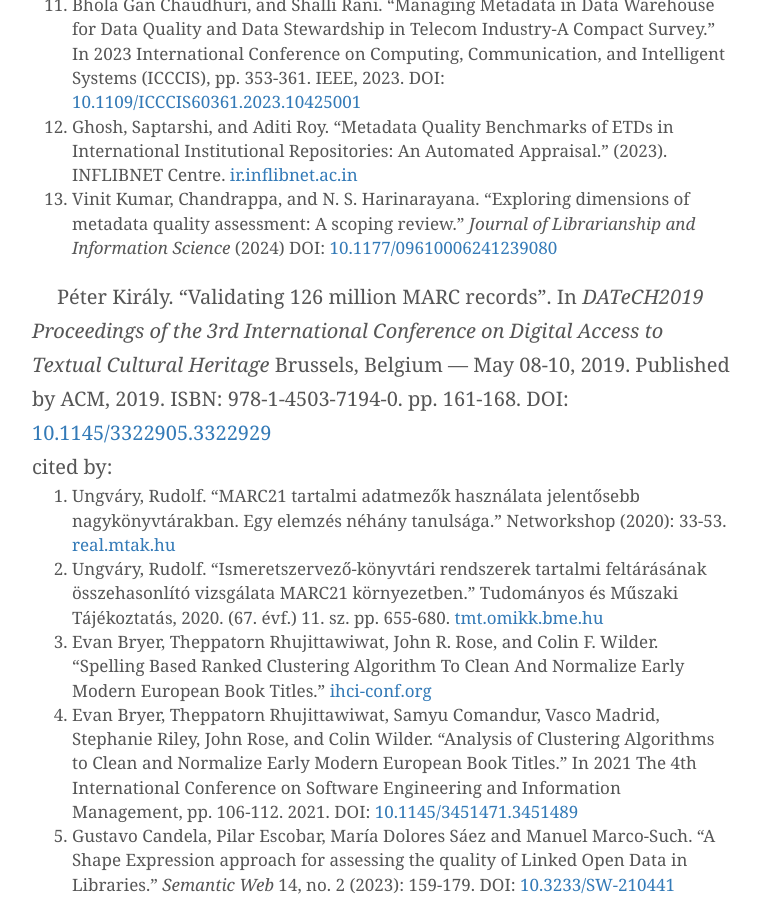
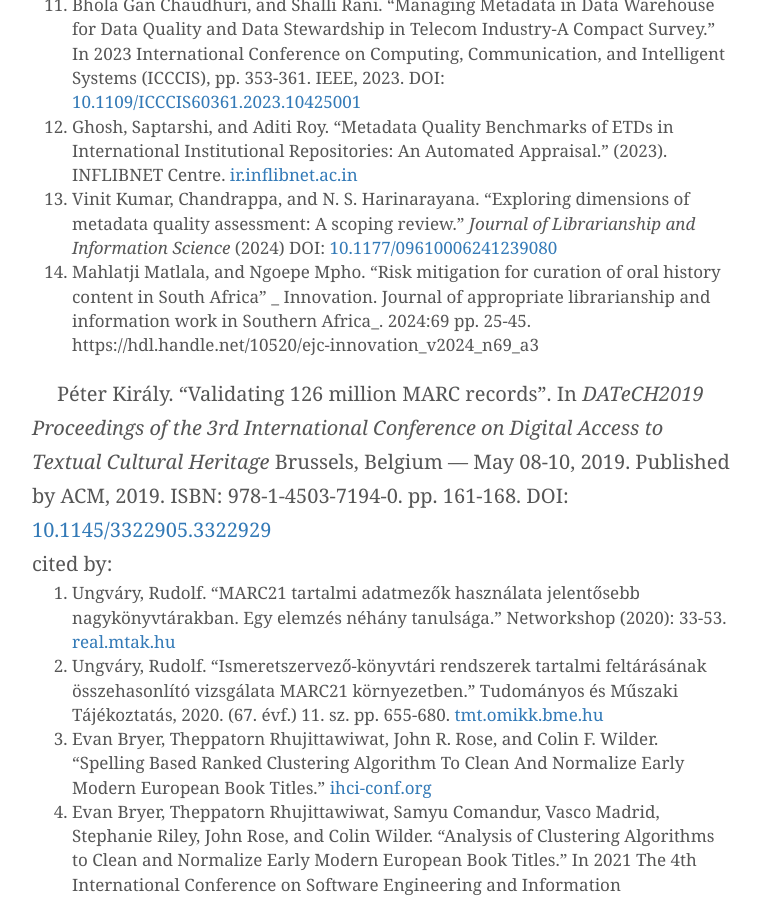
Before and after one commit to pkiraly/pkiraly.github.io, a Jekyll site: the page built from about.md, in a window 1280 px wide and 900 px high, scrolled down 13074 px. Shown: the whole window, without its empty margins (258-1019 px from the left). Built offline with Jekyll 4.4.1, drawn with Linux system fonts in a browser that asks for light colours; nearby versions of some CDN libraries; some web fonts are replaced; comment, search, counter and statistics services are not loaded; some of the changed text lies outside the part shown.

Commit message:
Matlala - Mpho, 2024.; Vasylenko, 2024

```diff
--- a/about.md
+++ b/about.md
@@ -186,6 +186,8 @@
 11. Bhola Gan Chaudhuri, and Shalli Rani. "Managing Metadata in Data Warehouse for Data Quality and Data Stewardship in Telecom Industry-A Compact Survey." In 2023 International Conference on Computing, Communication, and Intelligent Systems (ICCCIS), pp. 353-361. IEEE, 2023. DOI: [10.1109/ICCCIS60361.2023.10425001](https://doi.org/10.1109/ICCCIS60361.2023.10425001)
 12. Ghosh, Saptarshi, and Aditi Roy. "Metadata Quality Benchmarks of ETDs in International Institutional Repositories: An Automated Appraisal." (2023). INFLIBNET Centre. [ir.inflibnet.ac.in](http://ir.inflibnet.ac.in/handle/1944/2437)
 13. Vinit Kumar, Chandrappa, and N. S. Harinarayana. "Exploring dimensions of metadata quality assessment: A scoping review." _Journal of Librarianship and Information Science_ (2024) DOI: [10.1177/09610006241239080](https://doi.org/10.1177/09610006241239080)
+14. Mahlatji Matlala, and Ngoepe Mpho. "Risk mitigation for curation of oral history content in South Africa" _ Innovation. Journal of appropriate librarianship and information work in Southern Africa_. 2024:69 pp. 25-45. https://hdl.handle.net/10520/ejc-innovation_v2024_n69_a3
+
 
 Péter Király. “Validating 126 million MARC records”. In *DATeCH2019 Proceedings of the 3rd International Conference on Digital Access to Textual Cultural Heritage* Brussels, Belgium — May 08-10, 2019. Published by ACM, 2019. ISBN: 978-1-4503-7194-0. pp. 161-168. DOI: [10.1145/3322905.3322929](https://doi.org/10.1145/3322905.3322929)<br/>
 cited by:<br/>
@@ -270,6 +272,7 @@
 4. Alíz Horváth, Cosima Wagner, David Joseph Wrisley, Joanne Bernardi, Aanya Chadha, Danielle Garcia, Till Grallert, Sharanya Ghosh, Yuri Ishida, Aleksandra Kaye, Ahac Meden, Kiyonori Nagasaki, Dylan Palmer, Hugo Scheithauer, Marta Świetlik, Jeffrey Tharsen, Yifan Wang. "Multilinguality in Action: Towards Linguistic Diversity and Inclusion in Digital Humanities". _magazén_, 2024. 5(2), pp. 179‑196. DOI [10.30687/mag/2724‑3923/2024/02/001](https://doi.org/10.30687/mag/2724‑3923/2024/02/001)
 5. Andrea Farina, and Barbara McGillivray. "The Journal of Open Humanities Data. Bridging open data and Wikidata for the Humanities." Poster submission. _Wikidata and Research conference_. 2024 [openreview.net](https://openreview.net/forum?id=YzLzBkneKb)
 6. Zehra Taşkın. "Sustaining the “frozen footprints” of scholarly communication through open citations." _Journal of the Association for Information Science and Technology_, 2025. pp. 1–17. DOI: [10.1002/asi.24982](https://doi.org/10.1002/asi.24982)
+7. Oleh Vasylenko. "Розробка принципів суміщення бібліографічних записів для автоматизації зведеного каталогу." _International Science Journal of Engineering & Agriculture_ 4, no. 1 (2025): 111-121. DOI: [10.46299/j.isjea.20250401.10](https://doi.org/10.46299/j.isjea.20250401.10)
 
 Péter Király. "QA Catalogue - A Quality Assessment Tool for Library Catalogues". _GWDG Nachrichten_ 2024. 04-05. pp. 19-24. [gwdg.de](https://gwdg.de/about-us/gwdg-news/2024/GN_04-05-2024_www.pdf#page=19)
 
```
